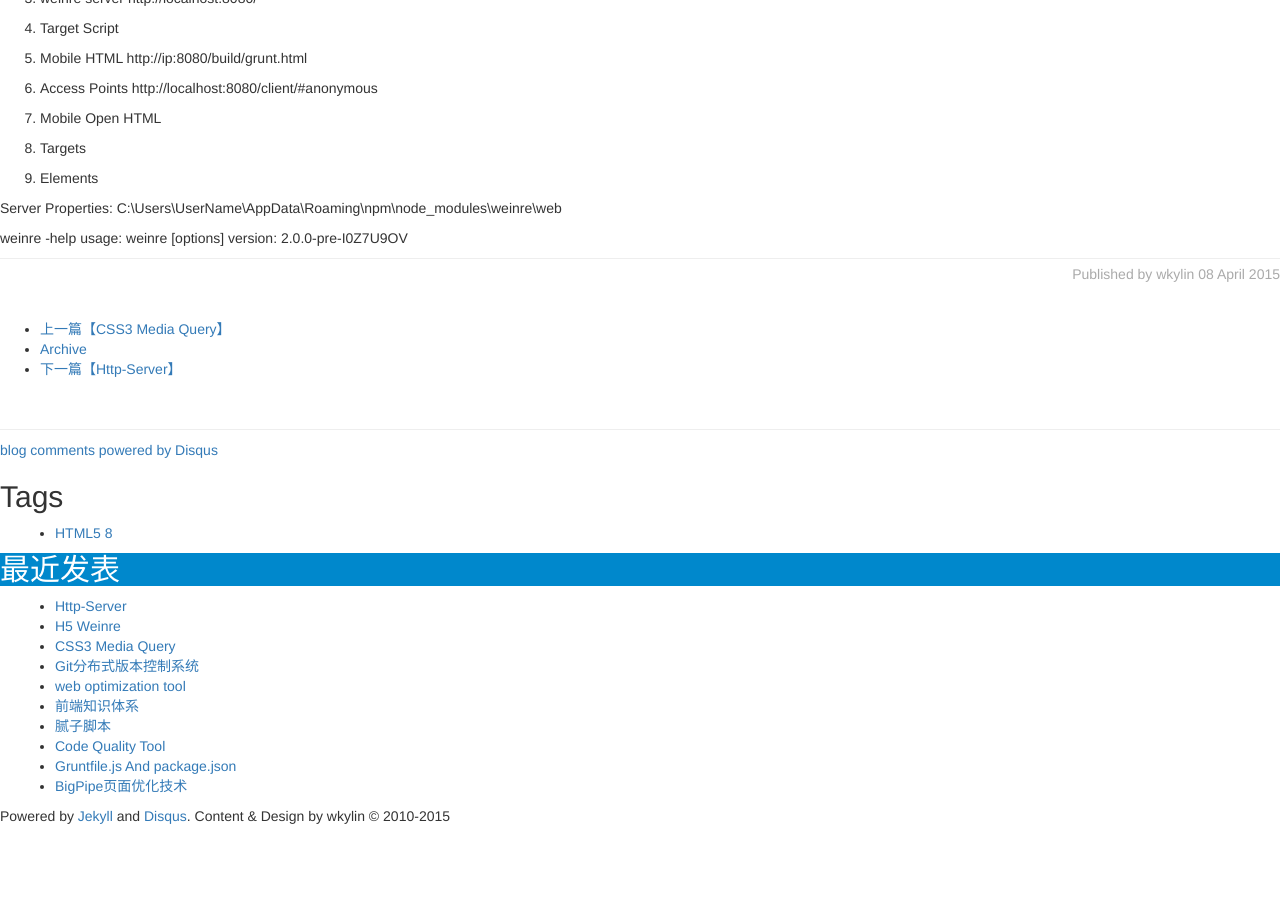
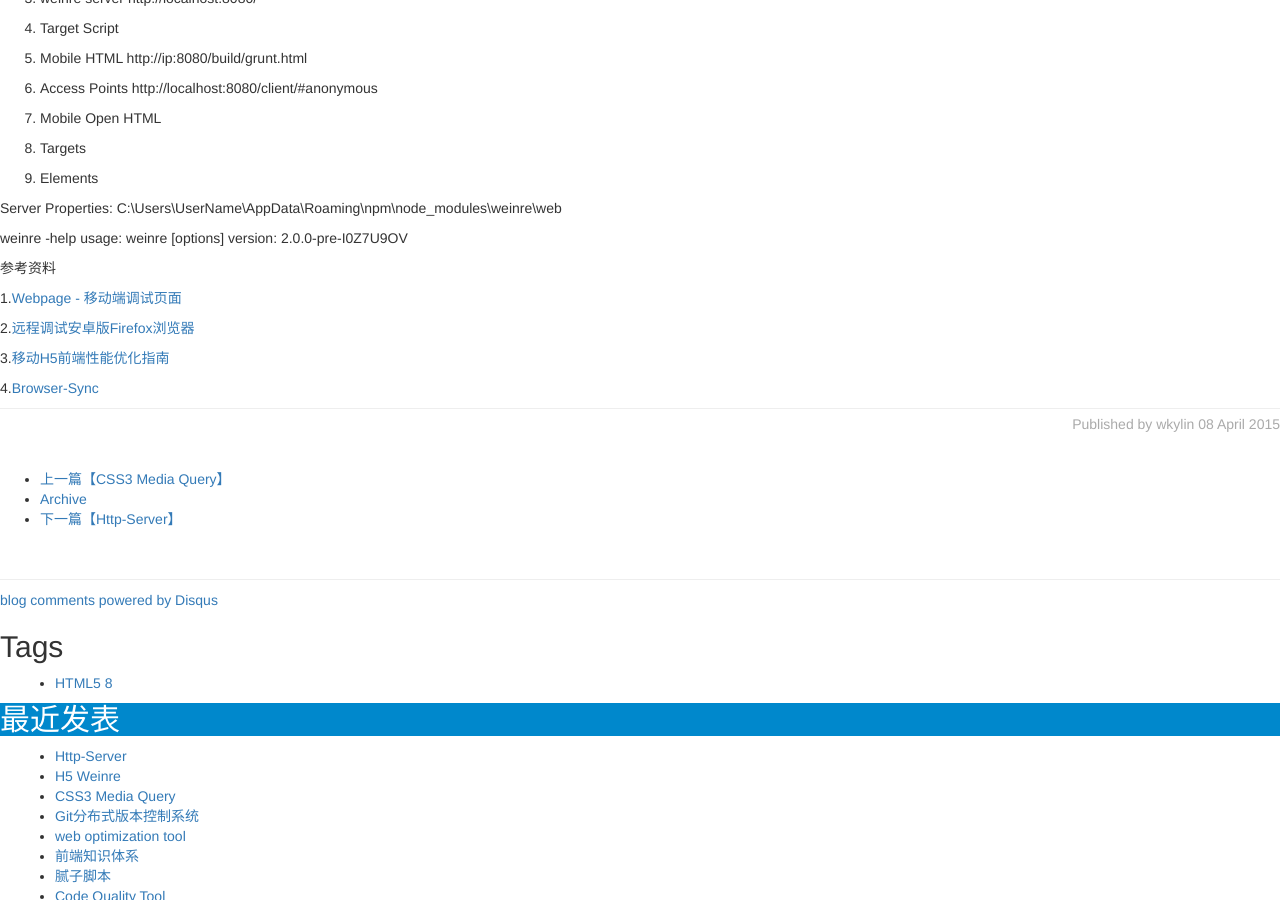
Before and after one commit to wkylin/wkylin.github.com, a Jekyll site: the page built from _posts/core-samples/2015-04-08-weinre.md, in a window 1280 px wide and 900 px high, scrolled down 1137 px. Built offline with Jekyll 4.4.1, drawn with Linux system fonts in a browser that asks for light colours; nearby versions of some CDN libraries; library files that are not in the unit come from our copies; comment, search, counter and statistics services are not loaded; before the commit the page ends 1963 px from its top, so only the background shows below that.

Commit message:
H5 weinre

```diff
--- a/_posts/core-samples/2015-04-08-weinre.md
+++ b/_posts/core-samples/2015-04-08-weinre.md
@@ -40,3 +40,14 @@ Server Properties:
 weinre -help
 usage:   weinre [options]
 version: 2.0.0-pre-I0Z7U9OV
+
+
+参考资料
+
+1.[Webpage - 移动端调试页面](http://segmentfault.com/a/1190000002543144)
+
+2.[远程调试安卓版Firefox浏览器](https://developer.mozilla.org/zh-CN/docs/Tools/Remote_Debugging/Firefox_for_Android)
+
+3.[移动H5前端性能优化指南](http://www.ui.cn/project.php?id=40313)
+
+4.[Browser-Sync](http://www.browsersync.io/)
```
